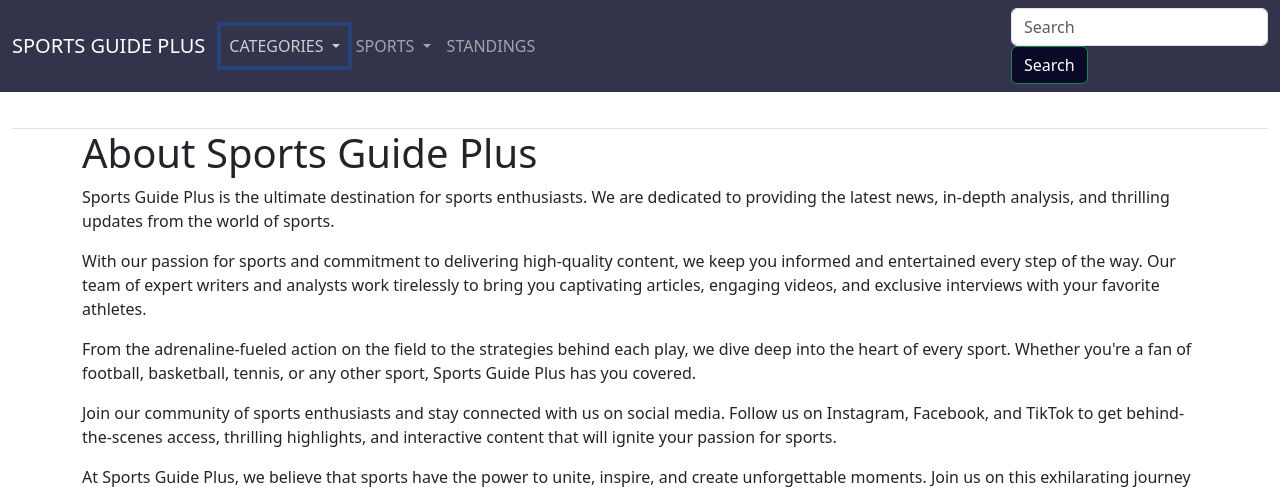
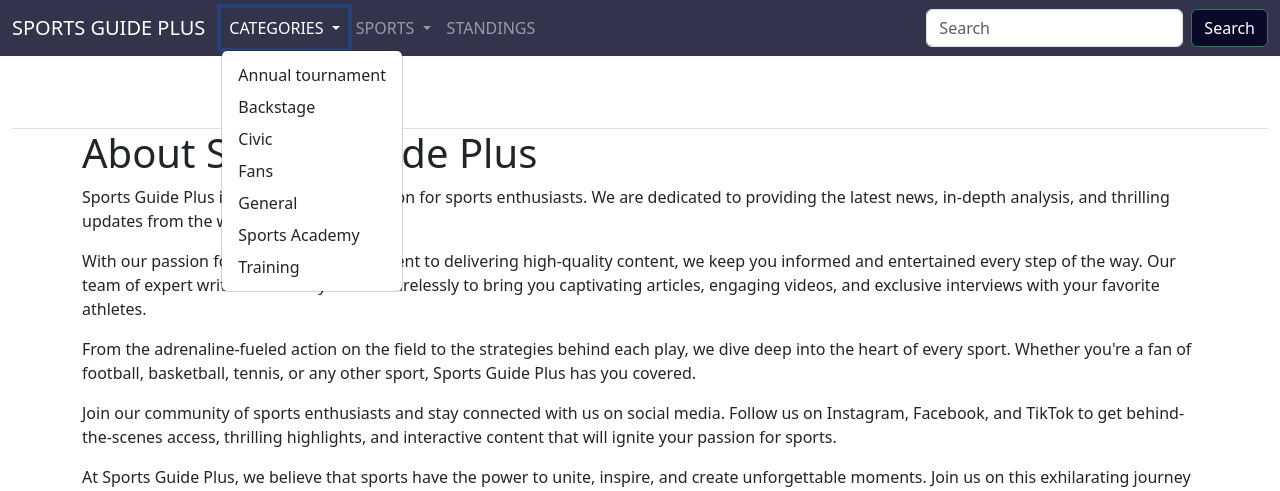
Before and after one commit to MaliusMartin/sportsms, a Django app: page /about/ in a window 1280 px wide, after a click on "CATEGORIES". Shown: the top 491 px of the page. Run offline with Django 4.2, Linux system fonts and the light colour scheme; some libraries are stand-ins or nearby versions.

Commit message:
Navbar drop down

```diff
--- a/core/templates/core/base.html
+++ b/core/templates/core/base.html
@@ -1,5 +1,5 @@
 
-{% load bootstrap5 %}
+{% load bootstrap4 %}
 {% load static %}
 <html lang="en">
     <head>
@@ -11,25 +11,14 @@
         {% bootstrap_javascript%}
 
         <link rel="icon" href="{% static 'image/sk.jpg' %}" type="image/x-icon">
-
-        {% comment %} <link rel="icon" href="/favicon-16x16.png" sizes="16x16" type="image/png">
-        <link rel="icon" href="/favicon-32x32.png" sizes="32x32" type="image/png">
-        <link rel="apple-touch-icon" href="/apple-touch-icon.png"> {% endcomment %}
-
         <link href="https://cdn.jsdelivr.net/npm/bootstrap@5.3.0-alpha3/dist/css/bootstrap.min.css" rel="stylesheet" integrity="sha384-KK94CHFLLe+nY2dmCWGMq91rCGa5gtU4mk92HdvYe+M/SXH301p5ILy+dN9+nJOZ" crossorigin="anonymous">
         <link rel="stylesheet" href="https://use.fontawesome.com/releases/v5.7.0/css/all.css" integrity="sha384-lZN37f5QGtY3VHgisS14W3ExzMWZxybE1SJSEsQp9S+oqd12jhcu+A56Ebc1zFSJ" crossorigin="anonymous">
         <link rel="stylesheet" href="https://cdn.jsdelivr.net/npm/bootstrap-icons@1.10.5/font/bootstrap-icons.css">
         <script src="https://cdn.jsdelivr.net/npm/bootstrap@5.3.0-alpha3/dist/js/bootstrap.bundle.min.js" integrity="sha384-ENjdO4Dr2bkBIFxQpeoTz1HIcje39Wm4jDKdf19U8gI4ddQ3GYNS7NTKfAdVQSZe" crossorigin="anonymous"></script>
         <link rel="stylesheet" href="css/bootstrap.min.css">
-
         <link rel="stylesheet" type="text/css" href="{% static 'css/styles.css' %}">
         <link href="https://fonts.googleapis.com/css2?family=Roboto:wght@400;700&display=swap" rel="stylesheet">
 
-
-        {% comment %} <link rel="stylesheet" href="https://stackpath.bootstrapcdn.com/bootstrap/5.0.0-alpha1/css/bootstrap.min.css">
-        <script src="https://code.jquery.com/jquery-3.5.1.slim.min.js"></script>
-        <script src="https://cdn.jsdelivr.net/npm/@popperjs/core@2.9.2/dist/umd/popper.min.js"></script>
-        <script src="https://stackpath.bootstrapcdn.com/bootstrap/5.0.0-alpha1/js/bootstrap.min.js"></script> {% endcomment %}
 
     <style>
       .custom-footer {
@@ -67,10 +56,7 @@
       .footer-links a{
         text-decoration: none; /* Remove underline */
         color: #fff; /* Set link color */}
-      {% comment %} }
-      h1, h2, h3, h4, h5, h6, p {
-        font-family: 'Roboto', sans-serif;
-      } {% endcomment %}
+
 
     </style>
 
@@ -92,13 +78,13 @@
                         </a>
                         <ul class="dropdown-menu" aria-labelledby="categoriesDropdown">
                             <!-- Dropdown menu items here -->
-                            <li><a class="dropdown-item" href="#">Annual tournament</a></li>
-                            <li><a class="dropdown-item" href="#">Backstage</a></li>
-                            <li><a class="dropdown-item" href="#">Civic</a></li>
-                            <li><a class="dropdown-item" href="#">Fans</a></li>
-                            <li><a class="dropdown-item" href="#">General</a></li>
-                            <li><a class="dropdown-item" href="#">Sports Academy</a></li>
-                            <li><a class="dropdown-item" href="#">Training</a></li>
+                            <li><a class="dropdown-item" href="http://127.0.0.1:8000/">Annual tournament</a></li>
+                            <li><a class="dropdown-item" href="http://127.0.0.1:8000/">Backstage</a></li>
+                            <li><a class="dropdown-item" href="http://127.0.0.1:8000/">Civic</a></li>
+                            <li><a class="dropdown-item" href="http://127.0.0.1:8000/">Fans</a></li>
+                            <li><a class="dropdown-item" href="http://127.0.0.1:8000/">General</a></li>
+                            <li><a class="dropdown-item" href="http://127.0.0.1:8000/">Sports Academy</a></li>
+                            <li><a class="dropdown-item" href="http://127.0.0.1:8000/">Training</a></li>
                         </ul>
                     </li>
                     <li class="nav-item dropdown">
@@ -107,6 +93,13 @@
                         </a>
                         <ul class="dropdown-menu" aria-labelledby="sportsDropdown">
                             <!-- Dropdown menu items here -->
+                            <li><a class="dropdown-item" href="http://127.0.0.1:8000/">Football</a></li>
+                            <li><a class="dropdown-item" href="http://127.0.0.1:8000/">Basketball</a></li>
+                            <li><a class="dropdown-item" href="http://127.0.0.1:8000/">Netball</a></li>
+                            <li><a class="dropdown-item" href="http://127.0.0.1:8000/">Tenis</a></li>
+                            <li><a class="dropdown-item" href="http://127.0.0.1:8000/">Cricket</a></li>
+                            <li><a class="dropdown-item" href="http://127.0.0.1:8000/">Rugby</a></li>
+                            <li><a class="dropdown-item" href="http://127.0.0.1:8000/">Formula1</a></li>
                         </ul>
                     </li>
                     <li class="nav-item">
@@ -130,6 +123,7 @@
              <div>
                {% block content %}{% endblock content %}
              </div>
+
          </main>
 
         <br><br><br><br><br><br>
@@ -148,9 +142,6 @@
                 </div>
 
 
-
-
-
               </div>
               <div class="col-md-4">
                 <h4>Categories</h4>
@@ -165,14 +156,6 @@
                   <p><a  href="#">Training</a></p>
 
                   </span>
-                  {% comment %} <a href="{% url 'core:categories' %}">
-                    <h4>Categories</h4>
-                  </a>
-                  <div class="footer-links">
-                    {% for category in categories %}
-                      <p><a href="{% url 'core:category' category.id %}">{{ category }}</a></p>
-                    {% endfor %}
-                  </div> {% endcomment %}
 
               </div>
               <div class="col-md-4">
--- a/sportsms/settings.py
+++ b/sportsms/settings.py
@@ -37,6 +37,7 @@
     #3rd part
     'bootstrap5',
     'multiselectfield',
+    'bootstrap4',
 
     #default app
     'django.contrib.admin',
```
Also changed, not shown: db.sqlite3, detail_images/Wales.jpg (added), sport_icons/Boxing_and_combat.webp (added), sport_icons/Martial-Arts_sports.jpg (added), sport_icons/Motor_sport.jpg (added), sport_icons/Winter_sports.jpg (added), sport_icons/extreme-motor-sports-orig.jpg (added), sport_icons/individual_sports.jpg (added), sport_icons/olympic_sports.jpg (added), sport_icons/racket-image.jpg (added), sport_icons/team_sports.webp (added), sport_icons/water_sports.jpg (added).
